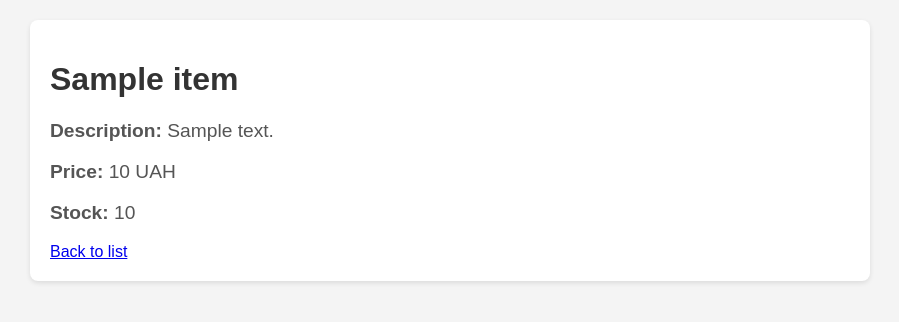
After one commit to lisakaminska/Brewed_tales, a Django app: page /cafe_book_space/cafe_item/1/ in a window 1280 px wide. The commit adds this page. Shown: the top 322 px of the page, without its empty margins (190-1089 px from the left). Run offline with Django 5.2, Linux system fonts and the light colour scheme; tables that the repository leaves empty hold one stand-in row (values such as "Sample post"); a database or web service that is not in the repository returns one stand-in record (values such as "Sample title"); data that the repository does not hold is empty.

Commit message:
fixed cafe_items(I hope it works properly)

```diff
--- /dev/null
+++ b/brewed_tales/cafe_book_space/templates/cafe_book_space/cafe_item_detail.html
@@ -0,0 +1,43 @@
+<!-- cafe_item_detail.html -->
+<!DOCTYPE html>
+<html lang="en">
+<head>
+    <meta charset="UTF-8">
+    <meta name="viewport" content="width=device-width, initial-scale=1.0">
+    <title>Item Details</title>
+    <style>
+        body {
+            font-family: Arial, sans-serif;
+            background-color: #f4f4f4;
+            margin: 0;
+            padding: 20px;
+        }
+        .container {
+            max-width: 800px;
+            margin: auto;
+            background: #fff;
+            padding: 20px;
+            border-radius: 8px;
+            box-shadow: 0 2px 5px rgba(0, 0, 0, 0.1);
+        }
+        h1 {
+            color: #333;
+        }
+        .item-info {
+            font-size: 1.2em;
+            color: #555;
+        }
+    </style>
+</head>
+<body>
+    <div class="container">
+        <h1>{{ item.item_name }}</h1>
+        <div class="item-info">
+            <p><strong>Description:</strong> {{ item.item_description }}</p>
+            <p><strong>Price:</strong> {{ item.price }} UAH</p>
+            <p><strong>Stock:</strong> {{ item.stock }}</p>
+        </div>
+        <a href="{% url 'cafe_book_space:cafe_item_list' %}">Back to list</a>
+    </div>
+</body>
+</html>
--- a/brewed_tales/cafe_book_space/templates/cafe_book_space/home.html
+++ b/brewed_tales/cafe_book_space/templates/cafe_book_space/home.html
@@ -61,7 +61,7 @@
         <h1>Welcome to Brewed Tales</h1>
         <div class="nav">
             <a href="{% url 'cafe_book_space:book_list' %}" class="book-list">List of books</a>
-            <a href="{% url 'cafe_book_space:cafe_items_list' %}" class="cafe_items-list">List of cafe items</a>
+            <a href="{% url 'cafe_book_space:cafe_item_list' %}" class="cafe_items-list">List of cafe items</a>
             <a href="{% url 'cafe_book_space:order_list' %}" class="order-list">List of orders</a>
             <a href="{% url 'admin:index' %}" class="admin">Admin</a>
         </div>
--- a/brewed_tales/cafe_book_space/urls.py
+++ b/brewed_tales/cafe_book_space/urls.py
@@ -5,15 +5,18 @@ from . import views
 app_name = 'cafe_book_space'
 urlpatterns = [
     path('', views.home, name='home'),
+
     path('books/', views.book_list, name='book_list'),
     path('books/<int:pk>/', views.book_detail, name='book_detail'),
     path('books/add/', views.add_book, name='add_book'),
     path('books/<int:pk>/edit/', views.update_book, name='update_book'),
     path('books/<int:pk>/delete/', views.delete_book, name='delete_book'),
 
-    path('cafe_items/', views.cafe_items_list, name='cafe_items_list'),
-    path('cafe_items/add/', views.add_cafe_items, name='add_cafe_items'),
-    path('cafe_items/<int:pk>/delete/', views.delete_cafe_items, name='delete_cafe_items'),
+    path('cafe_items/', views.cafe_items_list, name='cafe_item_list'),
+    path('cafe_item/<int:id>/', views.cafe_item_detail, name='cafe_item_detail'),
+    path('cafe_items/<int:item_id>/update/', views.update_cafe_item, name='update_cafe_item'),
+    path('cafe_items/add/', views.add_cafe_item, name='add_cafe_item'),
+    path('cafe_items/<int:pk>/delete/', views.delete_cafe_item, name='delete_cafe_item'),
 
     path ('orders/ ', views.order_list, name='order_list'),
     path ('orders/<int:pk>/ ', views.order_detail, name='order_detail'),
--- a/brewed_tales/cafe_book_space/views.py
+++ b/brewed_tales/cafe_book_space/views.py
@@ -1,33 +1,31 @@
 import requests
-from django.shortcuts import render, redirect
+from django.shortcuts import render, redirect, get_object_or_404
 from django.urls import reverse
-from .forms import BookForm
-from .forms import CafeItemForm
-from django.shortcuts import render, redirect, get_object_or_404
-from cafe.models import Book
-from cafe.models import CafeItem
-from cafe.models import Order
+from .forms import BookForm, CafeItemForm
+from cafe.models import Book, CafeItem, Order
 
-API_URL = 'http://localhost:8000/api/books/'
+BOOKS_API_URL = 'http://localhost:8000/api/books/'
+CAFE_ITEMS_API_URL = 'http://localhost:8000/api/cafe-items/'
 
 def home(request):
     return render(request, 'cafe_book_space/home.html')
 
+# Функції для книг
 def book_list(request):
-    response = requests.get(API_URL)
-    books = response.json()
+    response = requests.get(BOOKS_API_URL)
+    books = response.json() if response.status_code == 200 else []
     return render(request, 'cafe_book_space/book_list.html', {'books': books})
 
 def book_detail(request, pk):
-    response = requests.get(f'{API_URL}{pk}/')
-    book = response.json()
+    response = requests.get(f'{BOOKS_API_URL}{pk}/')
+    book = response.json() if response.status_code == 200 else {}
     return render(request, 'cafe_book_space/book_detail.html', {'book': book})
 
 def add_book(request):
     if request.method == 'POST':
         form = BookForm(request.POST)
         if form.is_valid():
-            response = requests.post(API_URL, data=form.cleaned_data)
+            response = requests.post(BOOKS_API_URL, data=form.cleaned_data)
             if response.status_code == 201:
                 return redirect(reverse('cafe_book_space:book_list'))
     else:
@@ -35,12 +33,12 @@ def add_book(request):
     return render(request, 'cafe_book_space/book_form.html', {'form': form})
 
 def update_book(request, pk):
-    response = requests.get(f'{API_URL}{pk}/')
-    book = response.json()
+    response = requests.get(f'{BOOKS_API_URL}{pk}/')
+    book = response.json() if response.status_code == 200 else {}
     if request.method == 'POST':
         form = BookForm(request.POST, initial=book)
         if form.is_valid():
-            response = requests.put(f'{API_URL}{pk}/', data=form.cleaned_data)
+            response = requests.put(f'{BOOKS_API_URL}{pk}/', data=form.cleaned_data)
             if response.status_code == 200:
                 return redirect(reverse('cafe_book_space:book_detail', args=[pk]))
     else:
@@ -49,11 +47,10 @@ def update_book(request, pk):
 
 def delete_book(request, pk):
     if request.method == 'POST':
-        response = requests.delete(f'{API_URL}{pk}/')
+        response = requests.delete(f'{BOOKS_API_URL}{pk}/')
         if response.status_code == 204:
             return redirect(reverse('cafe_book_space:book_list'))
     return render(request, 'cafe_book_space/book_confirm_delete.html', {'pk': pk})
-
 
 def book_confirm_delete(request, pk):
     book = get_object_or_404(Book, pk=pk)
@@ -62,43 +59,62 @@ def book_confirm_delete(request, pk):
         return redirect('cafe_book_space:book_list')
     return render(request, 'cafe_book_space/book_confirm_delete.html', {'book': book})
 
+# Функції для кафе-товарів
+def cafe_items_list(request):
+    response = requests.get(CAFE_ITEMS_API_URL)
+    cafe_items = response.json() if response.status_code == 200 else []
+    return render(request, 'cafe_book_space/cafe_item_list.html', {'cafe_items': cafe_items})
 
-def cafe_items_list(request):
-    response = requests.get(API_URL)
-    cafe_items = response.json()
-    return render(request, 'cafe_book_space/cafe_items_list.html', {'cafe_items': cafe_items})
+def cafe_item_detail(request, id):
+    response = requests.get(f'{CAFE_ITEMS_API_URL}{id}/')
+    item = response.json() if response.status_code == 200 else {}
+    return render(request, 'cafe_book_space/cafe_item_detail.html', {'item': item})
 
-def add_cafe_items(request):
+def update_cafe_item(request, item_id):
+    response = requests.get(f'{CAFE_ITEMS_API_URL}{item_id}/')
+    item = response.json() if response.status_code == 200 else {}
     if request.method == 'POST':
+        form = CafeItemForm(request.POST, initial=item)
+        if form.is_valid():
+            response = requests.put(f'{CAFE_ITEMS_API_URL}{item_id}/', data=form.cleaned_data)
+            if response.status_code == 200:
+                return redirect('cafe_book_space:cafe_item_list')
+    else:
+        form = CafeItemForm(initial=item)
+    return render(request, 'cafe_book_space/update_cafe_item.html', {'form': form, 'item': item})
+
+def add_cafe_item(request):
+    if request.method == "POST":
         form = CafeItemForm(request.POST)
         if form.is_valid():
-            response = requests.post(API_URL, data=form.cleaned_data)
+            response = requests.post(CAFE_ITEMS_API_URL, data=form.cleaned_data)
             if response.status_code == 201:
-                return redirect(reverse('cafe_book_space:cafe_items_list'))
+                return redirect('cafe_book_space:cafe_item_list')
     else:
         form = CafeItemForm()
-    return render(request, 'cafe_book_space/cafe_items_form.html', {'form': form})
+    return render(request, 'cafe_book_space/cafe_item_form.html', {'form': form})
 
-def delete_cafe_items(request, pk):
+def delete_cafe_item(request, pk):
     if request.method == 'POST':
-        response = requests.delete(f'{API_URL}{pk}/')
+        response = requests.delete(f'{CAFE_ITEMS_API_URL}{pk}/')
         if response.status_code == 204:
             return redirect(reverse('cafe_book_space:cafe_items_list'))
-    return render(request, 'cafe_book_space/cafe_items_confirm_delete.html', {'pk': pk})
+    return render(request, 'cafe_book_space/cafe_item_confirm_delete.html', {'pk': pk})
 
 def cafe_items_confirm_delete(request, pk):
-    cafe_items = get_object_or_404(CafeItem, pk=pk)
+    cafe_item = get_object_or_404(CafeItem, pk=pk)
     if request.method == 'POST':
-        cafe_items.delete()
+        cafe_item.delete()
         return redirect('cafe_book_space:cafe_items_list')
-    return render(request, 'cafe_book_space/cafe_items_confirm_delete.html', {'cafe_items': cafe_items})
+    return render(request, 'cafe_book_space/cafe_item_confirm_delete.html', {'cafe_item': cafe_item})
 
+# Функції для замовлень
 def order_list(request):
-    response = requests.get(API_URL)
-    order = response.json()
-    return render(request, 'cafe_book_space/order_list.html')
+    response = requests.get(CAFE_ITEMS_API_URL)  # Тут повинен бути URL для замовлень
+    orders = response.json() if response.status_code == 200 else []
+    return render(request, 'cafe_book_space/order_list.html', {'orders': orders})
 
-def order_detail(request):
-    response = requests.get(API_URL)
-    order = response.json()
-    return render(request, 'cafe_book_space/order_detail.html')
+def order_detail(request, order_id):
+    response = requests.get(f'{CAFE_ITEMS_API_URL}{order_id}/')  # Тут повинен бути URL для замовлень
+    order = response.json() if response.status_code == 200 else {}
+    return render(request, 'cafe_book_space/order_detail.html', {'order': order})
```
Also changed, not shown: brewed_tales/cafe_book_space/templates/cafe_book_space/book_confirm_delete.html (+7 -10 lines), brewed_tales/cafe_book_space/templates/cafe_book_space/book_detail.html (+8 -8 lines), brewed_tales/cafe_book_space/templates/cafe_book_space/book_form.html (+4 -4 lines), brewed_tales/cafe_book_space/templates/cafe_book_space/cafe_item_list.html (renamed from brewed_tales/cafe_book_space/templates/cafe_book_space/cafe_items_list.html, +29 -15 lines), brewed_tales/cafe_book_space/templates/cafe_book_space/cafe_item_confirm_delete.html (renamed from brewed_tales/cafe_book_space/templates/cafe_book_space/cafe_items_confirm_delete.html), brewed_tales/cafe_book_space/templates/cafe_book_space/cafe_item_form.html (renamed from brewed_tales/cafe_book_space/templates/cafe_book_space/cafe_items_form.html).
